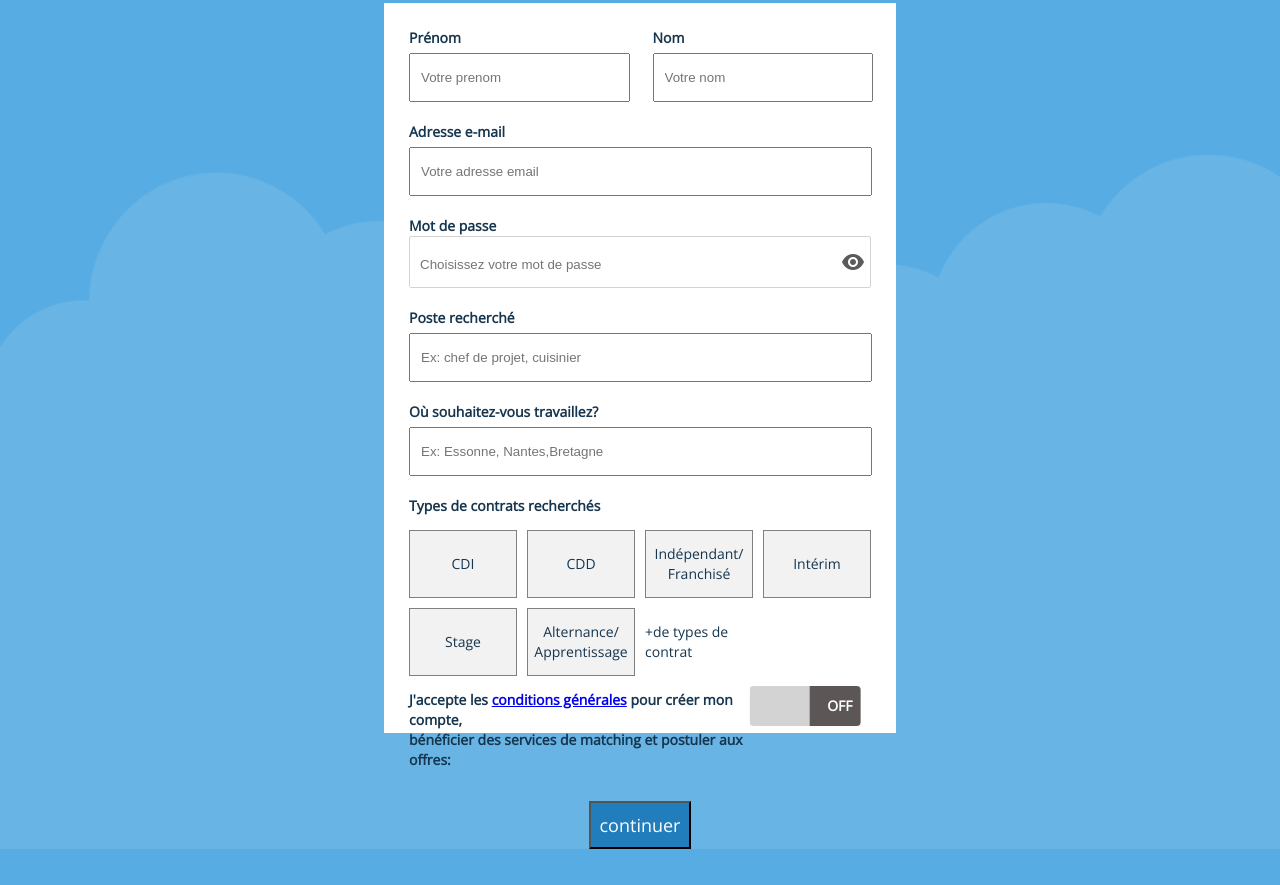
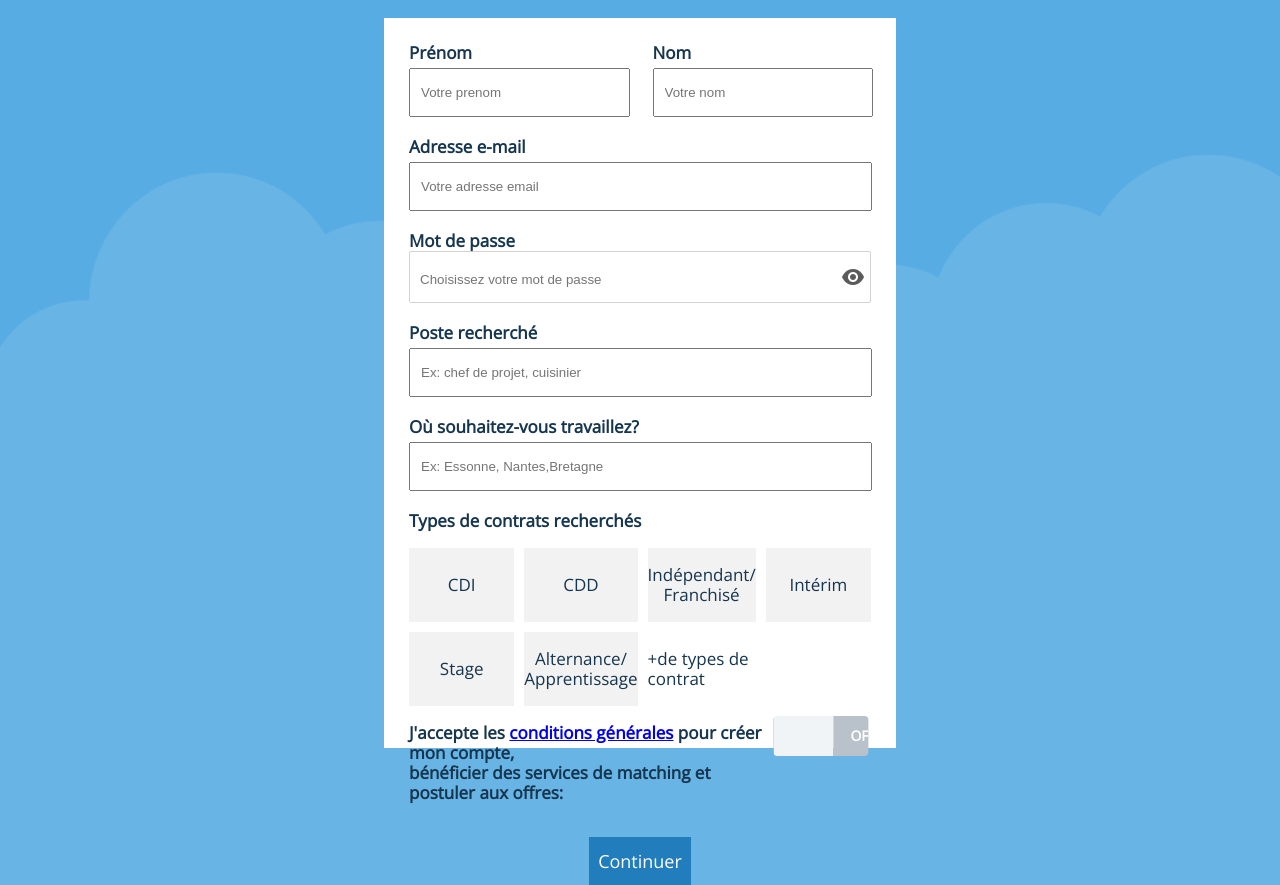
Before and after one commit to nickqadosh/integration, a plain HTML site: page index.html in a window 1280 px wide. Shown: the part 116-1001 px from the top of the page. Before the commit the page ends 965 px from the top, so only its background shows below. Drawn offline with nearby package versions, Linux system fonts and the light colour scheme.

Commit message:
intégration+correction

```diff
--- a/index.html
+++ b/index.html
@@ -84,7 +84,7 @@
                 </div>
             </div>
             <div class="submit">
-            <input type="submit" value="continuer">
+            <input type="submit" value="Continuer">
             </div>
         </form>
 
--- a/style.css
+++ b/style.css
@@ -1,7 +1,7 @@
 body{
     font-family: 'Open Sans', sans-serif;
     color: #16354e;
-    font-size: 14px;
+    font-size: 17px;
     line-height: 20px;
     background-image: url("img/bg-clouds.png");
     background-color: #56ace3;
@@ -25,7 +25,7 @@ img{
     outline: none;
 }
 .password:focus{
-    outline: 1px solid #56ace3;
+
 }
 .name,.corps,.checkbox>p,.footer{
     font-weight:bold;
@@ -42,6 +42,7 @@ form{
     position: relative;
     text-align: center;
     color: #fff;
+    margin-top: 15px;
 }
 .name{
 
@@ -89,7 +90,6 @@ form{
     display: flex;
     justify-content: center;
     align-items: center;
-    border: 1px solid grey;
     text-align: center;
     background-color: #f2f2f2;
 }
@@ -140,7 +140,7 @@ form{
     left: 0;
     width: 60px;
     height: 40px;
-    background: lightgrey;
+    background: #f0f4f7;
     transition: 0.5s;
 }
 .checkbox-btn input:checked + div .slide{
@@ -158,6 +158,7 @@ form{
     background: #00da00;
     font-weight: bold;
     color: #fff;
+    font-size: 14px;
 }
 .checkbox-btn .slide:after{
     content: 'OFF';
@@ -168,9 +169,10 @@ form{
     width: 60px;
     height: 100%;
     line-height: 40px;
-    background: #5c5657;
+    background: #b9c2ca;
     font-weight: bold;
     color: #fff;
+    font-size: 14px;
 }
 .submit input{
     position: relative;
@@ -183,5 +185,6 @@ form{
     display: block;
     width: 8vw;
     height: 6vh;
+    border: none;
 
 }
```
